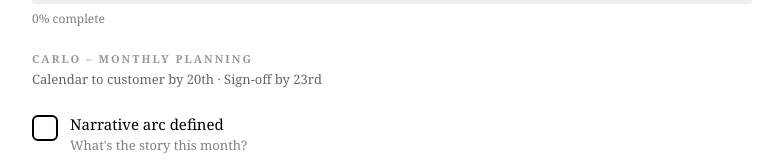
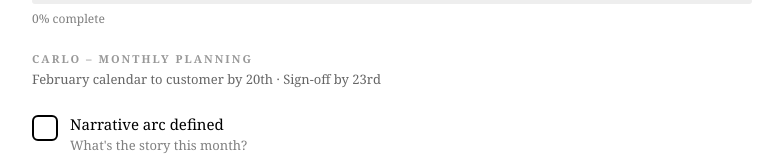
Before and after one commit to mattcalvetti/kindling-q1-tracker, a React (Vite) app: page / in a window 1280 px wide. Shown: the part 352-512 px from the top of the page, without its empty margins (248-1031 px from the left). Built offline with nearby package versions, Linux system fonts and the light colour scheme.

Commit message:
clarify monthly planning is for next month

```diff
--- a/src/App.jsx
+++ b/src/App.jsx
@@ -303,7 +303,7 @@ export default function App() {
               </div>
 
               {customers.map(customer => (
-                <Section key={customer} title={`${customer} – Monthly Planning`} sub="Calendar to customer by 20th · Sign-off by 23rd">
+                <Section key={customer} title={`${customer} – Monthly Planning`} sub={`${month === 'January' ? 'February' : month === 'February' ? 'March' : 'April'} calendar to customer by 20th · Sign-off by 23rd`}>
                   <Check
                     checked={md.customers[customer]?.narrativeArc.done}
                     onChange={() => toggle(`customers.${customer}.narrativeArc.done`)}
```
